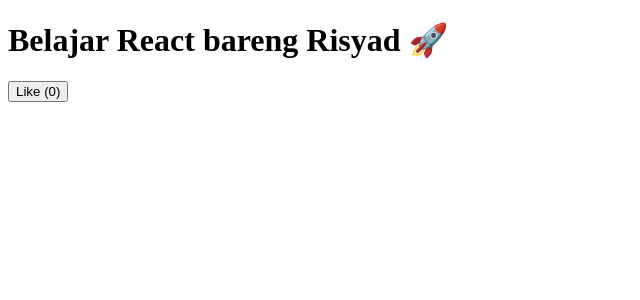
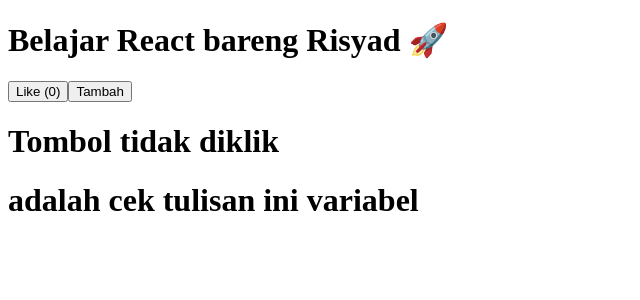
Before and after one commit to Rizzyad/2-instalasi-dan-konfigurasi, a React (Vite) app: page / in a window 1280 px wide. Shown: the top 300 px of the page, without its empty margins (0-640 px from the left). Built offline with nearby package versions, Linux system fonts and the light colour scheme.

Commit message:
counter klik dasar

```diff
--- a/src/App.jsx
+++ b/src/App.jsx
@@ -1,19 +1,31 @@
-import { useState } from 'react'
+import { useState } from 'react';
 import Header from './components/Header';
 
 function App() {
   const [likes, setLikes] = useState(0);
+  const [showMessage, setShowMessage] = useState(false);
 
   function handleClick() {
     setLikes(likes + 1);
   }
 
+  function toggleShowMessage() {
+    setShowMessage(prevShowMessage => !prevShowMessage);
+  }
+
+  const cek = "ini variabel";
+
+  const tulisan = `cek tulisan ${cek} `;
+
   return (
     <div>
       <Header author={"Risyad"} />
       <button onClick={handleClick}>Like ({likes})</button>
+      <button onClick={toggleShowMessage}>Tambah</button>
+      {showMessage ? <h1>Tombol diklik</h1> : <h1>Tombol tidak diklik</h1>}
+      <h1> adalah {tulisan}</h1>
     </div>
   );
 }
 
-export default App
+export default App;
```
